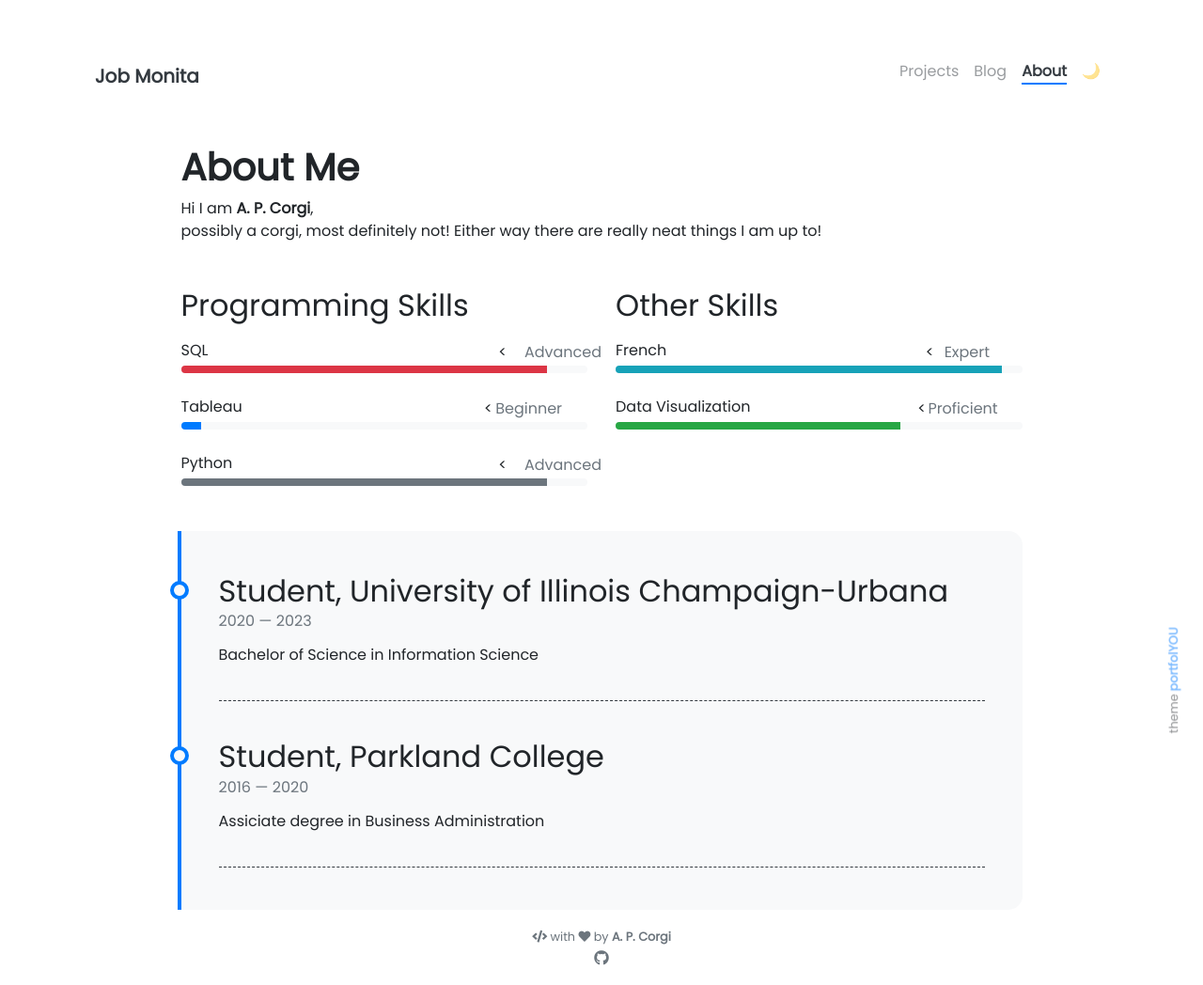
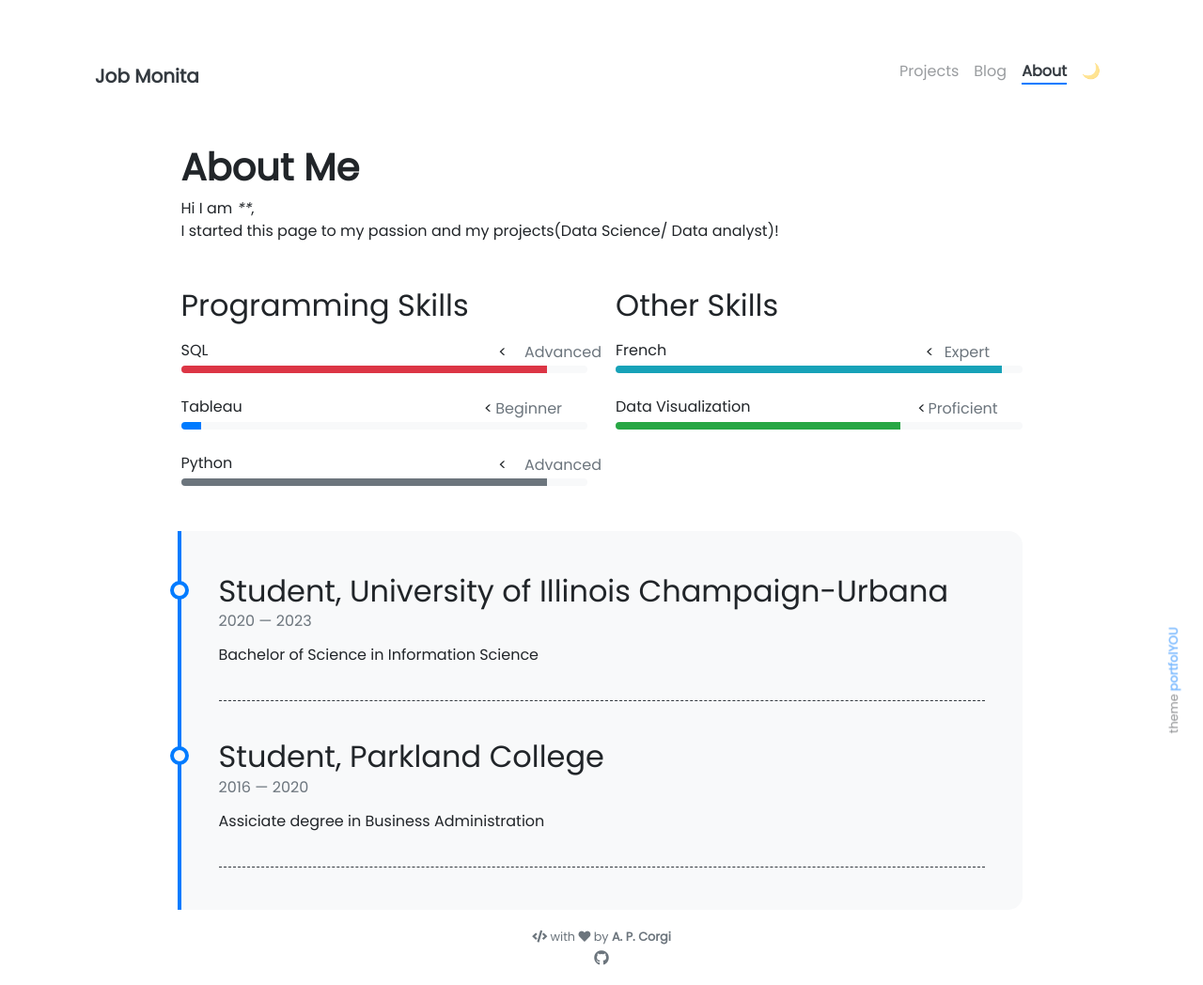
Before and after one commit to jngangu2/jngangu2.github.io, a Jekyll site: the page built from pages/about.md, in a window 1280 px wide. Shown: the whole page at 94% size. Built offline with Jekyll 4.4.1, drawn with Linux system fonts in a browser that asks for light colours; nearby versions of some CDN libraries.

Commit message:
Update about.md

```diff
--- a/pages/about.md
+++ b/pages/about.md
@@ -7,8 +7,8 @@ weight: 3
 
 # **About Me**
 
-Hi I am **{{ site.author.name }}**,<br>
-possibly a corgi, most definitely not!  Either way there are really neat things I am up to!
+Hi I am **{{Job Monita}}**,<br>
+I started this page to my passion and my projects(Data Science/ Data analyst)!
 
 <div class="row">
 {% include about/skills.html title="Programming Skills" source=site.data.programming-skills %}
```
